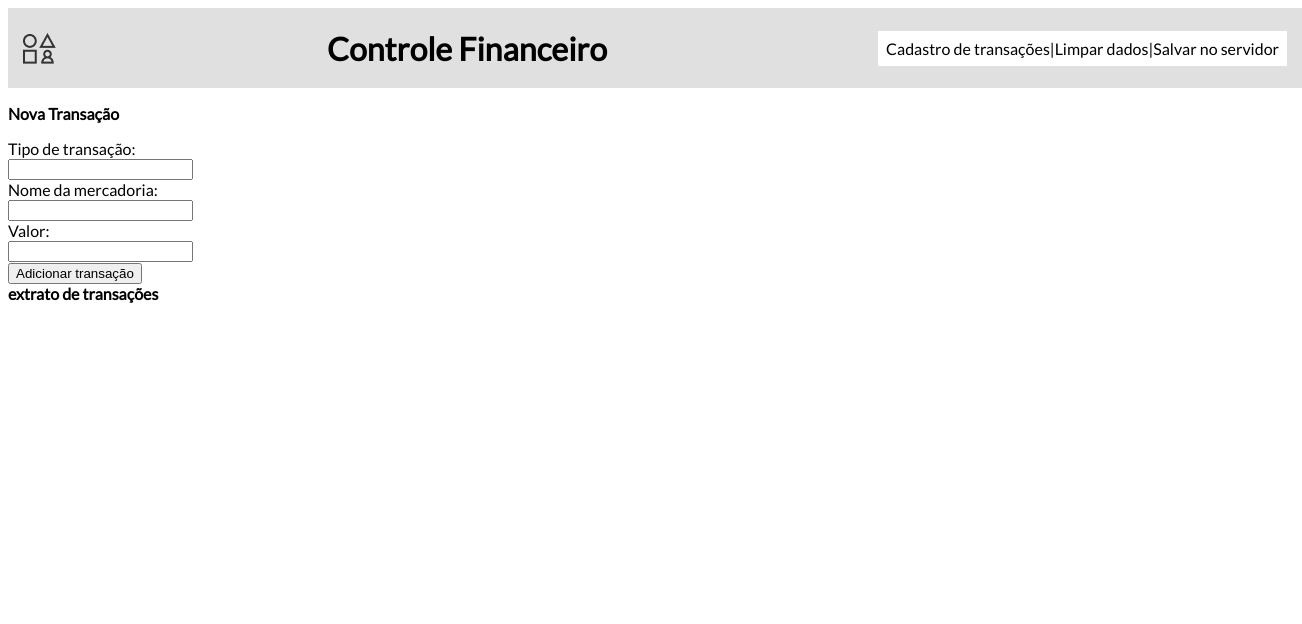
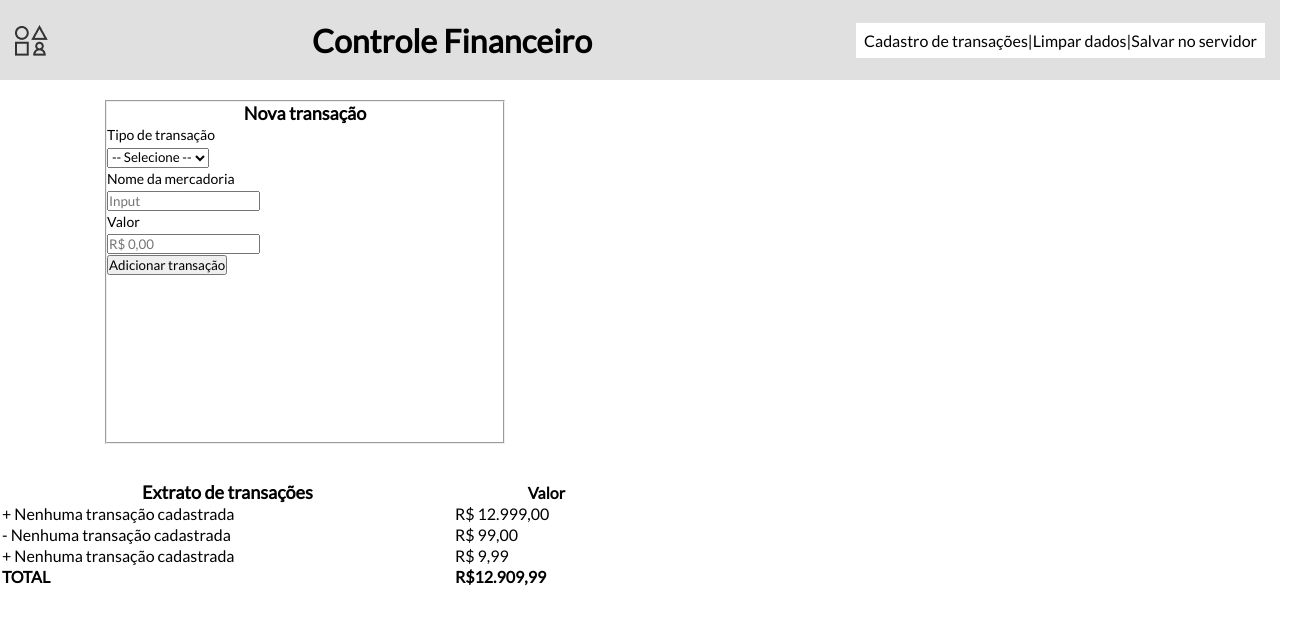
Before and after one commit to detoxd20/v00, a plain HTML site: page index.html in a window 1280 px wide. Shown: the whole page, 1302 px wide, since content can reach past the window. Drawn offline with Linux system fonts and the light colour scheme.

Commit message:
html completo

```diff
--- a/index.html
+++ b/index.html
@@ -14,10 +14,10 @@
         <header class="header-top">
             <img src="./img/Ellipse 13.png" alt="icone" />
             <!--logo-->
-            <samp class="center">
+            <span class="center">
                 <h1 class="titulo">Controle Financeiro </h1>
                 <!--titulo-->
-            </samp>
+            </span>
 
 
             <nav class="nav-container">
@@ -37,60 +37,81 @@
 
     <!--<img src="./img/Hamburger_icon.svg"/>-->
     <!--imagem hamburguer-->
+    </header>
+
+    <section id="content">
+        <div id="form-container">
+            <fieldset class="retangulo">
+                <form method="GET" action="">
+
+                    <p class="transaction-title">Nova transação</p>
+                    <div class="input-containers">
+                        <label for="transaction-type" class="label-input">Tipo de transação</label><br>
+                        <select name="transaction-type" id="transaction-type" required>
+                            <option value="">-- Selecione --</option>
+                            <option value="compra">Compra</option>
+                            <option value="venda">Venda</option>
+                        </select>
+                    </div>
+                    <div class="input-containers">
+                        <label for="item-name" class="label-input">Nome da mercadoria</label><br>
+                        <input id="item-name" type="text" name="product-name" placeholder="Input" required>
+                    </div>
+                    <div class="input-containers">
+                        <label for="product-price" class="label-input">Valor</label><br>
+                        <input type="number" id="product-price" placeholder="R$ 0,00" required><br>
+                        <button type="submit" id="btn-transaction">Adicionar transação</button>
+                    </div>
+
+                </form>
+
+            </fieldset>
+        </div>
+    </section>
+    <!--<strong>extrato de transações</strong>-->
+
+    <div>
+        <!--tabela-->
+        <div class="table-container">
+
+
+            <table style="width:50%">
+                <tr>
+                  <th class="table-title">Extrato de transações</th>
+                  <th class="value">Valor</th>
+                </tr>
+                <tr>
+                  <td>+	Nenhuma transação cadastrada</td>
+                  <td>R$ 12.999,00 </td>
+                </tr>
+                <tr>
+                  <td>-	Nenhuma transação cadastrada</td>
+                  <td>R$ 99,00</td>
+                </tr>
+                <tr>
+                    <td>+	Nenhuma transação cadastrada</td>
+                    <td>R$ 9,99
+                    </td>
+                </tr>
+
+                    <td>
+                        <b>TOTAL</b>
+                    </td>
+                    <td>
+                        <b>R$12.909,99</b>
+                    </td>
+            </table>
 
 
 
 
-    </header>
-    <!--topo-->
-
-    <p><strong>Nova Transação</strong></p>
+        </div>
 
 
-    <form>
-        Tipo de transação:<br> <input type="text" name=""><br>
-        Nome da mercadoria:<br> <input type="text" name=""><br>
-        Valor:<br> <input type="text" name=""><br>
-        <input type="submit" value="Adicionar transação">
-    </form>
 
-    <strong>extrato de transações</strong>
-
-    <div>
-        <!--tabela-->
-        <div></div>
-        <!--titulo-->
-        <div>
-            <!--tabela-->
-            <div>
-                <div></div>
-                <div></div>
-            </div>
-            <div>
-                <div></div>
-                <div></div>
-            </div>
-            <div>
-                <div></div>
-                <div></div>
-            </div>
-            <div>
-                <div></div>
-                <div></div>
-            </div>
-            <div>
-                <div></div>
-                <div></div>
-            </div>
-
-        </div>
-        <!--tabela-->
-    </div>
-    <!--tabela-->
 
 
     </div>
-    <!--baixo-->
 
 
 
--- a/style.css
+++ b/style.css
@@ -1,10 +1,13 @@
-body {
-    font-family: 'lato' , sans-serif;
+* {
+    margin: 0;
+    padding: 0;
+    font-family: 'Lato', sans-serif ;
     box-sizing: border-box;
 }
 
 .header-top {
     width: 100%;
+    max-width: 1500px;
     background-color: rgba(224, 224, 224, 1);
     display: flex;
     justify-content: space-between;
@@ -22,3 +25,37 @@ body {
     background-color: white;
     padding: 8px;
 }
+
+.retangulo {
+    position: absolute;
+    width: 400px;
+    height: 344px;
+    left: 105px;
+    top: 100px;
+
+}
+
+.transaction-title {
+    font-size: 18px;
+    line-height: 22px;
+    font-weight: bold;
+    text-align: center;
+}
+.label-input {
+    font-size: 14px;
+    line-height: 22px;
+
+}
+
+.table-container {
+    padding-top: 400px;
+
+}
+
+.table-title {
+    font-size: 1.125em;
+    line-height: 1.125em;
+    color: var(--black);
+    font-weight: bold;
+    margin-bottom: 25px;
+}
```
